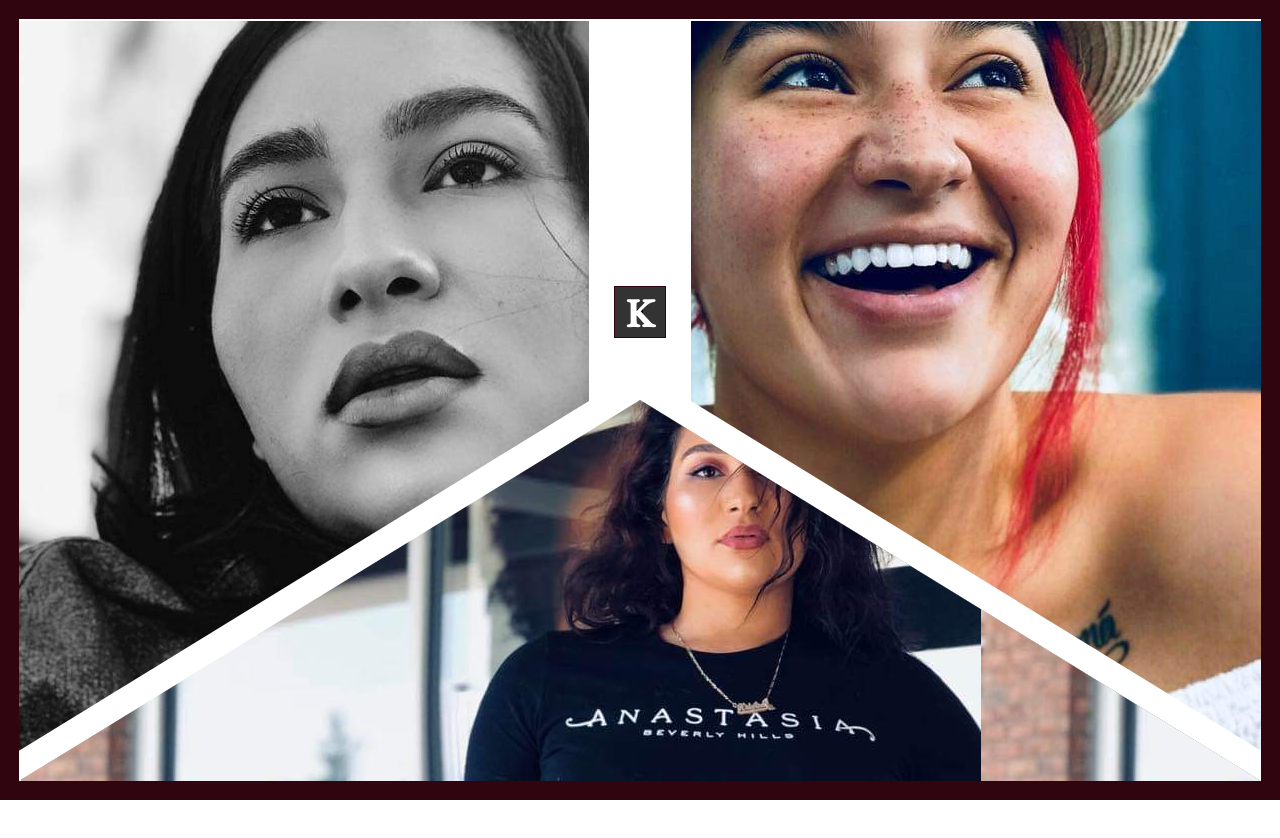
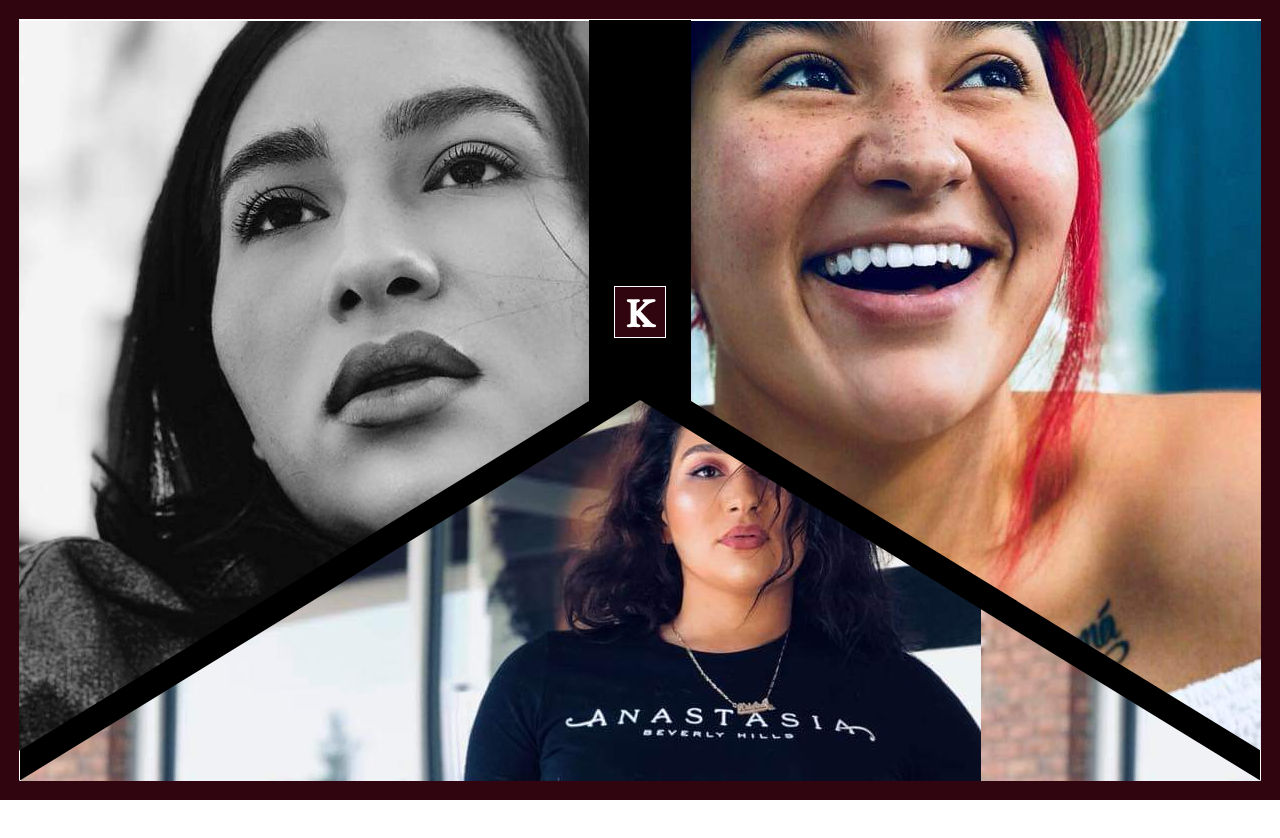
Before and after one commit to Maldrek/K, a website: page index.html in a window 1280 px wide. Shown: the top 838 px of the page. Drawn offline with nearby package versions, Linux system fonts and the light colour scheme.

Commit message:
updated styling to be a darker theme

```diff
--- a/style.css
+++ b/style.css
@@ -28,7 +28,7 @@ div#container1 {
     height: 100%;
     width: 100%;
     border: 1px solid #fff;
-    background-color: #fff;
+    background-color: #000;
     clip-path: polygon(0 0, 50.1%  0, 50.1% 50.1%, 0 100%);
     transition: 1s;
 }
@@ -59,7 +59,7 @@ div#container2 {
     height: 100%;
     width: 100%;
     border: 1px solid #fff;
-    background-color: #fff;
+    background-color: #000;
     clip-path: polygon(50% 0, 100% 0, 100% 100%, 50% 50%);
     transition: 1s;
 }
@@ -91,7 +91,7 @@ div#container3 {
     height: 100%;
     width: 100%;
     border: 1px solid white;
-    background-color: #fff;
+    background-color: #000;
     clip-path: polygon(50% 50%, 50% 50%, 100% 100%, 0 100%);
     transition: 1.5s;
 }
@@ -130,8 +130,8 @@ div.logo {
 div.logo h1 {
     height: 50px;
     width: 50px;
-    background-color: rgba(0, 0, 0, 0.8);
-    border: 1px solid rgb(48, 5, 15);
+    background-color: rgb(48, 5, 15);
+    border: 1px solid #fff;
     margin: 0;
     font-size: 2.5em;
     color: #fff;
```
